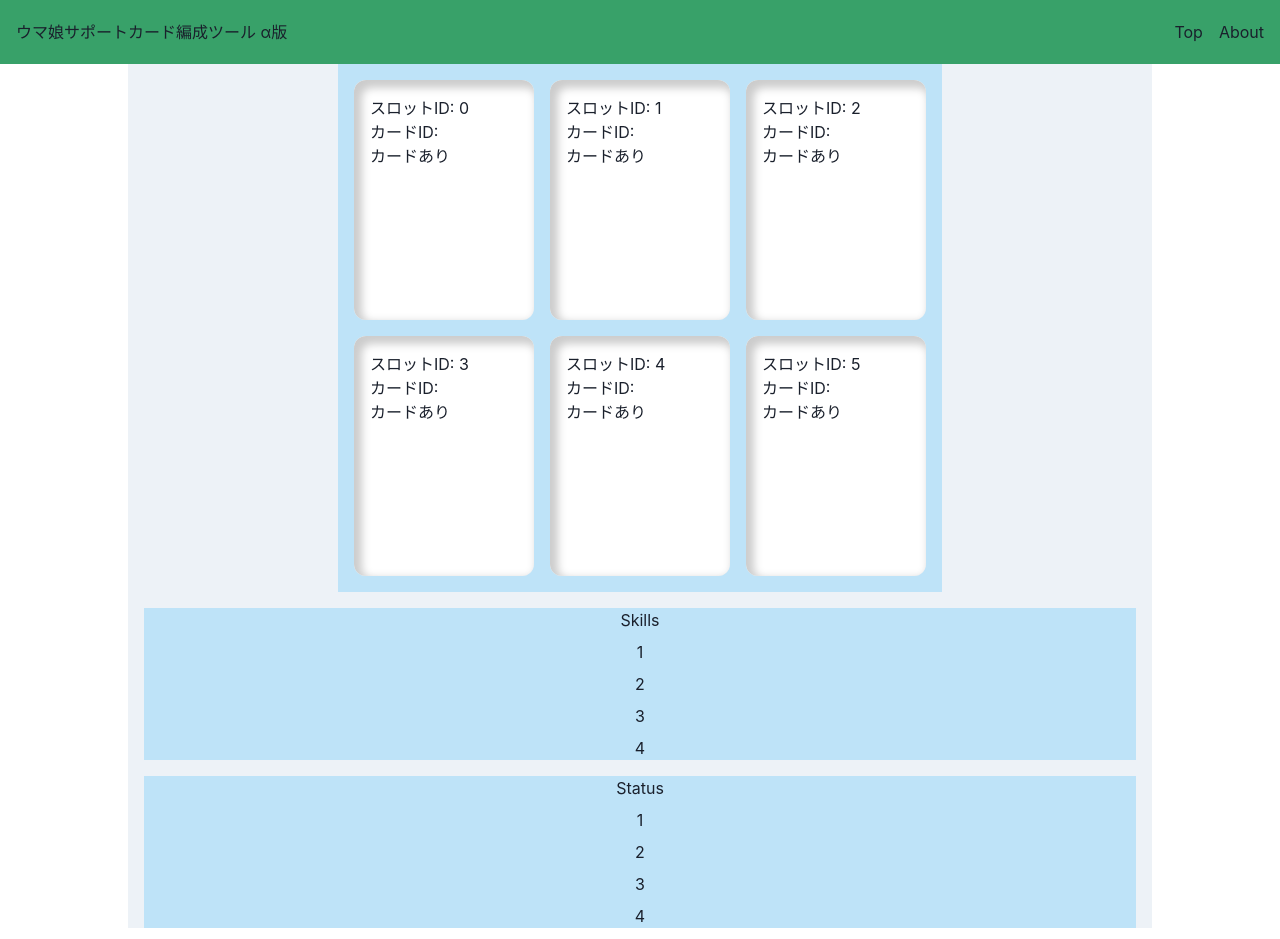
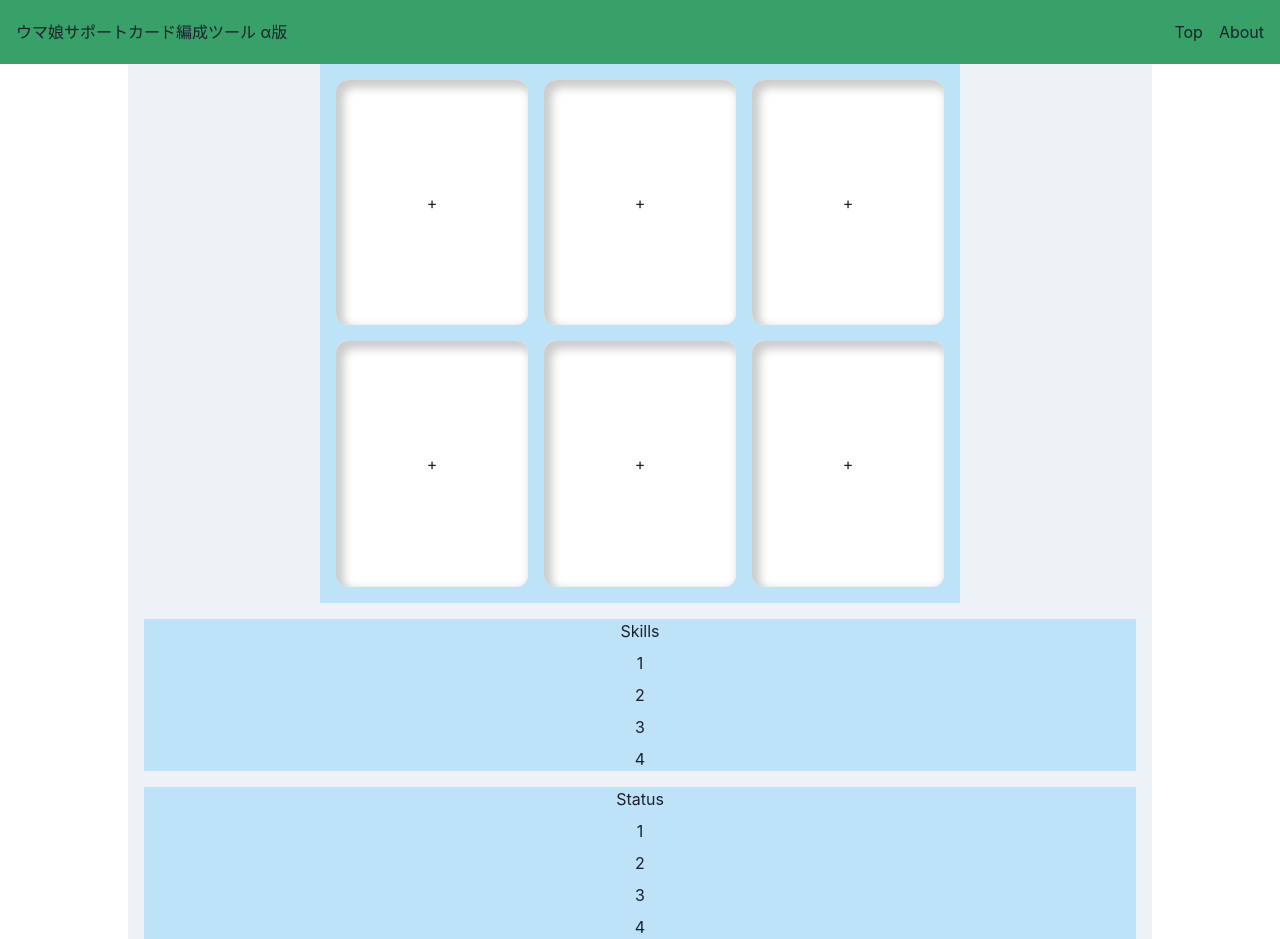
Before and after one commit to y4shiro/uma-card-deck-tools, a Next.js app: page / in a window 1280 px wide. Built offline with nearby package versions, Linux system fonts and the light colour scheme; no server answers; the database is empty.

Commit message:
feat: メインページを囲っている Container の横幅を 100% に指定し、CardDeck コンポーネントの横幅をレスポンシブ対応した

```diff
--- a/src/features/Support/CardDeck/CardSlot/index.tsx
+++ b/src/features/Support/CardDeck/CardSlot/index.tsx
@@ -46,9 +46,8 @@ const CardSlot: React.FC<Props> = ({ slotId, cardId }) => {
     );
 
   return (
-    <Box
-      w='180px'
-      h='240px'
+    <AspectRatio
+      ratio={3 / 4}
       p='4'
       bgColor='white'
       borderRadius={{ base: 8, md: 12 }}
@@ -56,10 +55,8 @@ const CardSlot: React.FC<Props> = ({ slotId, cardId }) => {
       cursor='pointer'
       onClick={() => openModalHandler(slotId)}
     >
-      <Text>スロットID: {slotId}</Text>
-      <Text>カードID: {cardId}</Text>
-      <Text>カードあり</Text>
-    </Box>
+      <div>+</div>
+    </AspectRatio>
   );
 };
 
--- a/src/features/Support/CardDeck/index.tsx
+++ b/src/features/Support/CardDeck/index.tsx
@@ -9,12 +9,11 @@ const CardDeck = (): JSX.Element => {
   const deck = useSelector((state: RootState) => state.cardDeck);
 
   return (
-    <Box bgColor='blue.100'>
-      <Grid w='100%' h='100%' p='4' gap='4' templateColumns='repeat(3, 1fr)'>
+    <Box w={{ base: '100%', md: '640px' }} h='100%' bgColor='blue.100'>
+      {/* sm: 30em(480px), md: 40em(768px), lg: 62em(992px), xl: 80em(1280px) */}
+      <Grid p='4' gap='4' templateColumns='repeat(3, 1fr)'>
         {deck.map((d, index) => (
-          <Box w='100%' h='100%' key={index}>
-            <CardSlot slotId={d.slotId} cardId={d.cardId} />
-          </Box>
+          <CardSlot slotId={d.slotId} cardId={d.cardId} key={d.slotId} />
         ))}
       </Grid>
       <CardModal />
--- a/src/pages/index.tsx
+++ b/src/pages/index.tsx
@@ -13,7 +13,8 @@ const Home: NextPageWithLayout = () => (
       <link rel='icon' href='/favicon.ico' />
     </Head>
 
-    <Container as='main' maxW='container.lg' bgColor='gray.100'>
+    {/* sm: 30em(480px), md: 40em(768px), lg: 62em(992px), xl: 80em(1280px) */}
+    <Container as='main' w='100%' maxW='container.lg' px={{ base: 0, sm: 4 }} bgColor='gray.100'>
       <Support />
     </Container>
   </div>
```
